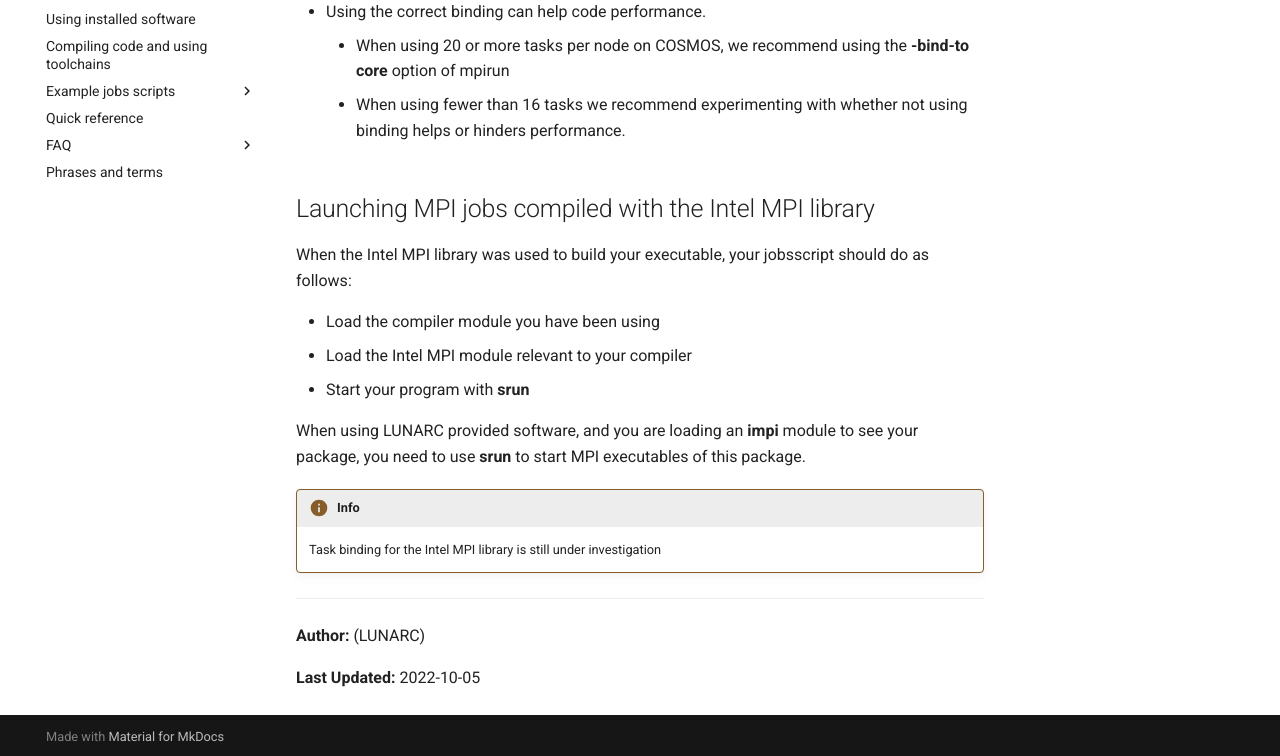
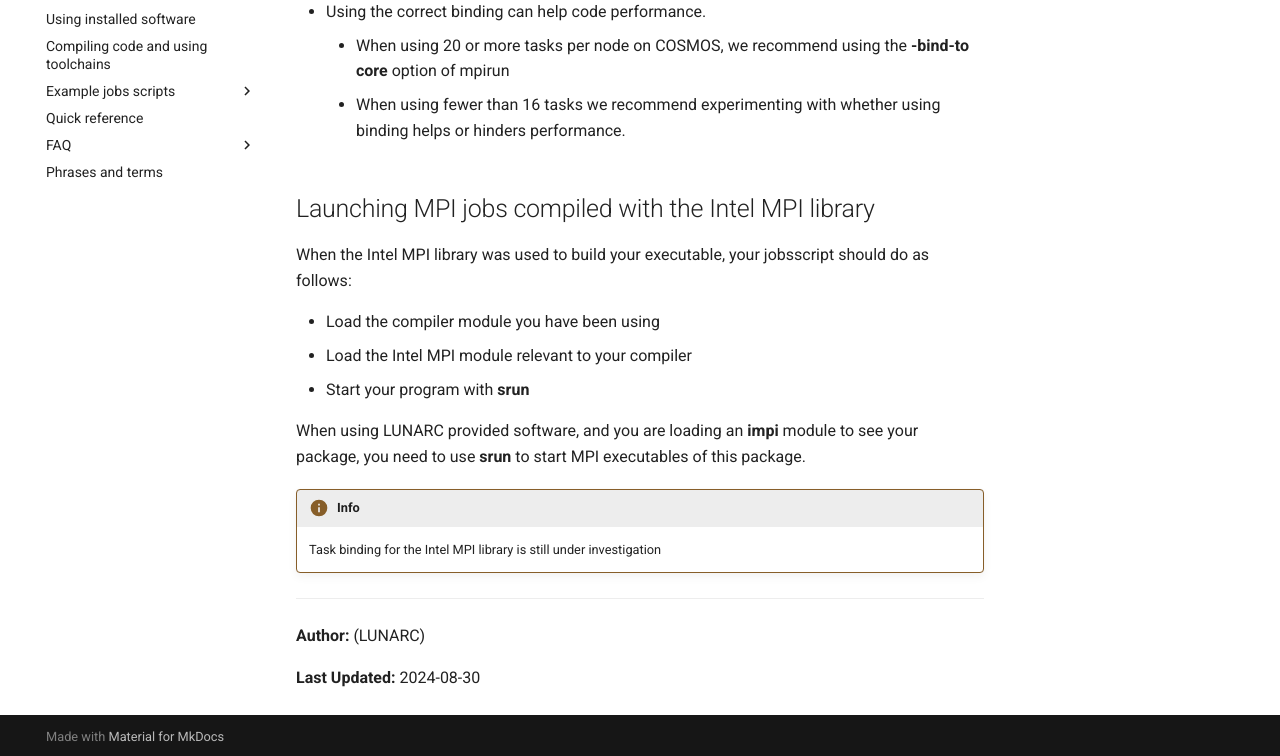
Before and after one commit to lunarc/lunarc_docs, an MkDocs documentation site: the page built from docs/manual/submitting_jobs/manual_mpi_jobs.md, in a window 1280 px wide and 1232 px high. Shown: the part 473-1229 px from the top of the window. Built offline with MkDocs 1.6.1 and Material for MkDocs 9.7.7, drawn with Linux system fonts in a browser that asks for light colours; comment, search, counter and statistics services are not loaded.

Commit message:
Update manual_mpi_jobs.md
fixed date + Aurora references, clarified that 20 was not the max number of cores

```diff
--- a/docs/manual/submitting_jobs/manual_mpi_jobs.md
+++ b/docs/manual/submitting_jobs/manual_mpi_jobs.md
@@ -9,7 +9,7 @@ To execute message passing parallel jobs these should be built against one of th
  * Start the program with **mpirun**
  * Using the correct binding can help code performance.
      *   When using 20 or more tasks per node on COSMOS, we recommend using the **-bind-to core** option of mpirun
-     *   When using fewer than 16 tasks we recommend experimenting with whether not using binding helps or hinders performance.
+     *   When using fewer than 16 tasks we recommend experimenting with whether using binding helps or hinders performance.
 
 ## Launching MPI jobs compiled with the Intel MPI library
 
@@ -33,4 +33,4 @@ executables of this package.
 (LUNARC)
 
 **Last Updated:**
-2022-10-05
+2024-08-30
```
